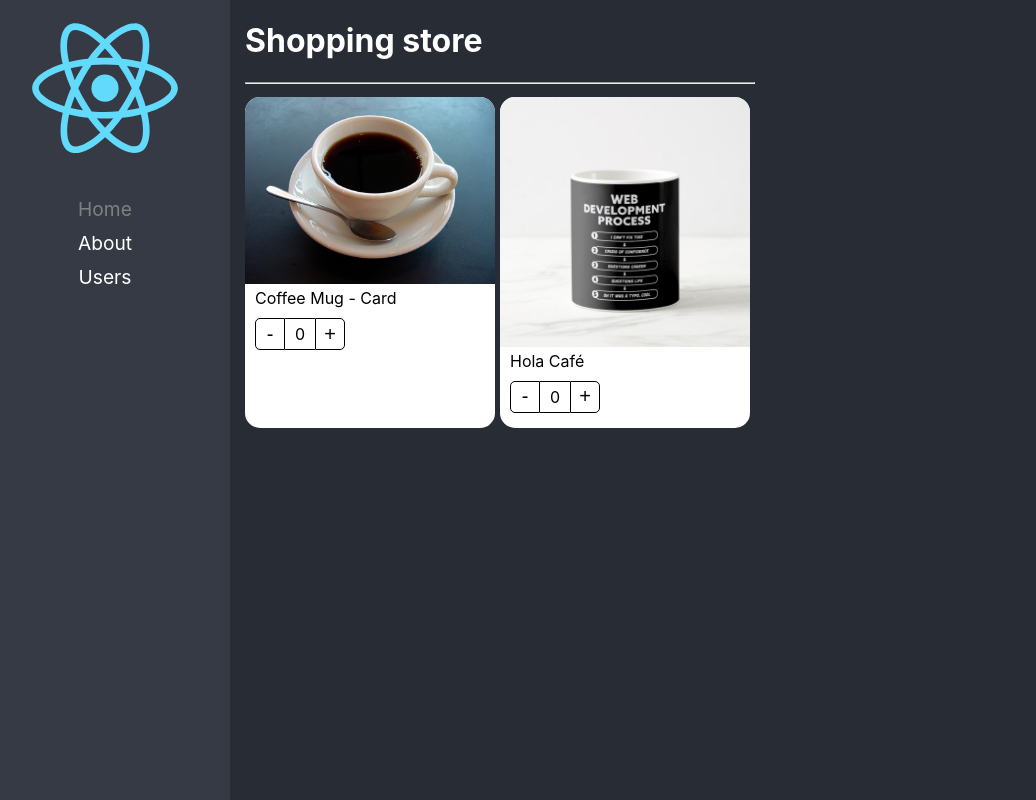
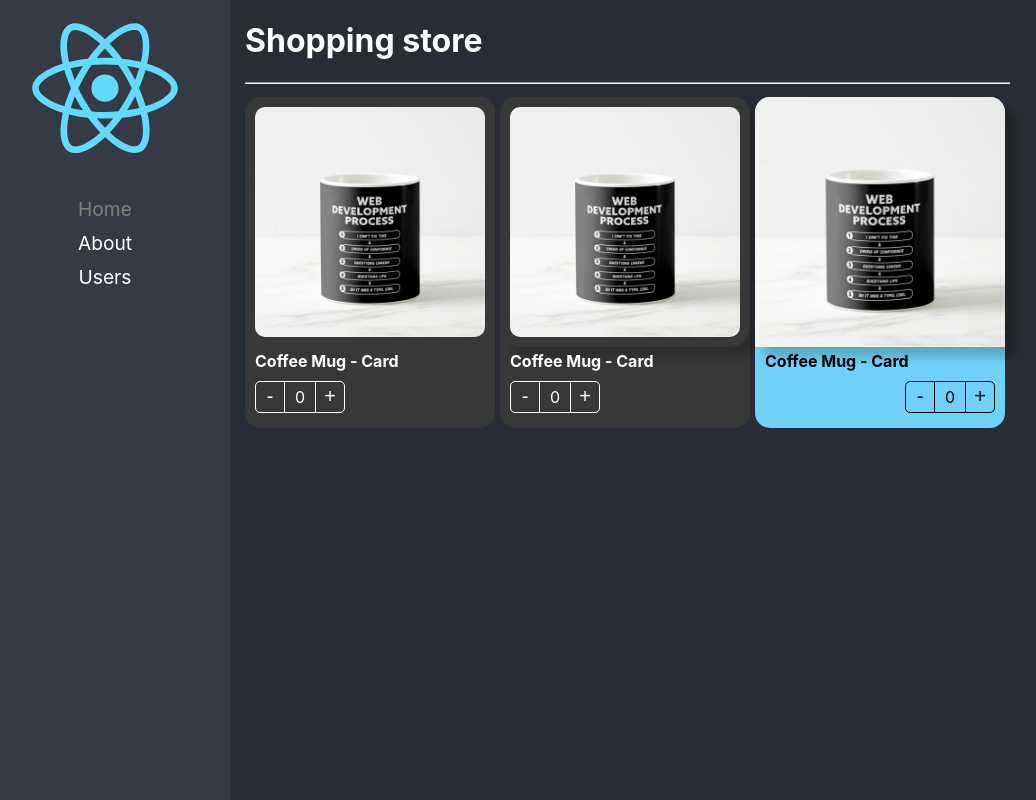
Before and after one commit to martinlariaspaz/react-adv, a React (Create React App) app: page /home in a window 1280 px wide. Shown: the whole page, without its empty margins (20-1056 px from the left). Built offline with nearby package versions, Linux system fonts and the light colour scheme.

Commit message:
Component Extend Styles ready

```diff
--- a/src/02-components-patterns/components/ProductButtons.tsx
+++ b/src/02-components-patterns/components/ProductButtons.tsx
@@ -4,11 +4,18 @@
 import { CounterLabel } from "./CounterLabel";
 import { ProductContext } from "./ProductCard";
 
+export interface Props {
+  className?: string;
+  style?: React.CSSProperties;
+}
 
-export const ProductButtons = () => {
+export const ProductButtons = ({ className,style }: Props) => {
   const { increaseBy } = useContext(ProductContext);
   return (
-      <div className={styles.buttonsContainer}>
+    <div
+      className={`${styles.buttonsContainer} ${className}`}
+      style={style}
+    >
       <Button increaseBy={() => increaseBy(-1)} content="-" />
       <CounterLabel />
       <Button increaseBy={() => increaseBy(+1)} content="+" />
--- a/src/02-components-patterns/components/ProductCard.tsx
+++ b/src/02-components-patterns/components/ProductCard.tsx
@@ -1,18 +1,26 @@
-import {
-    createContext,
-  } from "react";
+import { createContext, ReactElement } from "react";
 import { useProduct } from "../hooks/useProduct";
 import styles from "../styles/styles.module.css";
-import { ProductContextProps,  ProductCardProps } from "../interfaces/interfaces";
+import { Product, ProductContextProps } from "../interfaces/interfaces";
 
 export const ProductContext = createContext({} as ProductContextProps);
 const { Provider } = ProductContext;
+export interface Props {
+  product: Product;
+  children?: ReactElement | ReactElement[];
+  className?: string;
+  style?: React.CSSProperties;
+}
 
-export const ProductCard = ({ children, product }: ProductCardProps) => {
+export const ProductCard = ({ children, product, className, style }: Props) => {
   const { counter, increaseBy } = useProduct(0);
   return (
     <Provider value={{ counter, increaseBy, product }}>
-      <div className={styles.productCard}>{children}</div>
+      <div
+        className={`${styles.productCard} ${className}`}
+        style={style}>
+          {children}
+      </div>
     </Provider>
   );
 };
--- a/src/02-components-patterns/components/ProductImage.tsx
+++ b/src/02-components-patterns/components/ProductImage.tsx
@@ -3,7 +3,13 @@
 import noImage from "../assets/no-image.jpg";
 import styles from "../styles/styles.module.css";
 
-export const ProductImage = ({ img = "" }) => {
+export interface Props {
+  img?: string;
+  className?: string;
+  style?: React.CSSProperties;
+}
+
+export const ProductImage = ({ img, className,style }: Props) => {
   const { product } = useContext(ProductContext);
   let imgToShow: string;
   if (img) {
@@ -14,6 +20,11 @@
     imgToShow = noImage;
   }
   return (
-    <img className={styles.productImg} src={imgToShow} alt="coffee-mug"></img>
+    <img
+      className={`${styles.productImg} ${className}`}
+      src={imgToShow}
+      alt="coffee-mug"
+      style={style}
+    />
   );
 };
--- a/src/02-components-patterns/components/ProductTitle.tsx
+++ b/src/02-components-patterns/components/ProductTitle.tsx
@@ -2,11 +2,19 @@
 import { ProductContext } from "./ProductCard";
 import styles from "../styles/styles.module.css";
 
-export const ProductTitle = ({ title }: { title?: string }) => {
-    const { product } = useContext(ProductContext);
-    return (
-      <span className={styles.productDescription}>
+export interface Props {
+  title?: string;
+  className?: string;
+  style?: React.CSSProperties;
+}
+
+export const ProductTitle = ({ title, className,style }: Props) => {
+  const { product } = useContext(ProductContext);
+  return (
+    <span
+      className={`${styles.productDescription} ${className}`}
+      style={style}>
         {title ? title : product.title}
-      </span>
-    );
-  };
+    </span>
+  );
+};
--- a/src/02-components-patterns/pages/ShoppingPage.tsx
+++ b/src/02-components-patterns/pages/ShoppingPage.tsx
@@ -4,11 +4,12 @@
   ProductImage,
   ProductTitle,
 } from "../components";
+import "../styles/custom-styles.css";
 
 const product = {
   id: "1",
   title: "Coffee Mug - Card",
-  img: "./coffee.jpeg"
+  img: "./coffee-mug.png",
 };
 
 export const ShoppingPage = () => {
@@ -17,15 +18,25 @@
       <h1>Shopping store</h1>
       <hr></hr>
       <div style={{ display: "flex", flexDirection: "row", flexWrap: "wrap" }}>
-        <ProductCard product={{ ...product }}>
-          <ProductCard.Image />
-          <ProductCard.Title />
-          <ProductCard.Buttons />
+        <ProductCard product={{ ...product }} className="bg-dark">
+          <ProductCard.Image className="custom-image"/>
+          <ProductCard.Title className="text-white text-bold"/>
+          <ProductButtons    className="custom-buttons" />
         </ProductCard>
-        <ProductCard product={{ ...product }}>
-          <ProductImage img="./coffee-mug.png" />
-          <ProductTitle title="Hola Café"/>
-          <ProductButtons />
+        <ProductCard product={{ ...product }} className="bg-dark">
+          <ProductImage   className="custom-image" style={{boxShadow: '10px 10px 10px rgba(0,0,0,0.2)'}}/>
+          <ProductTitle   className="text-white text-bold" />
+          <ProductButtons className="custom-buttons" />
+        </ProductCard>
+        <ProductCard product={{ ...product }} style={{ backgroundColor: '#70D1F8' }}>
+          <ProductImage style={{boxShadow: '10px 10px 10px rgba(0,0,0,0.2)'}}/>
+          <ProductTitle style={{fontWeight:'bold'}}/>
+          <ProductButtons
+            style={{
+              display:'flex',
+              justifyContent:'end'
+            }}
+          />
         </ProductCard>
       </div>
     </div>
--- /dev/null
+++ b/src/02-components-patterns/styles/custom-styles.css
@@ -0,0 +1,18 @@
+.bg-dark {
+  background-color: rgb(56, 56, 56);
+}
+.text-white {
+  color: white;
+}
+.text-bold {
+  font-weight: bold;
+}
+.custom-image {
+  padding: 10px;
+  width: calc(100% - 20px);
+  border-radius: 20px;
+}
+.custom-buttons button, .custom-buttons div {
+  color: white;
+  border-color: white !important;
+}
--- a/src/02-components-patterns/styles/styles.module.css
+++ b/src/02-components-patterns/styles/styles.module.css
@@ -29,6 +29,7 @@
     cursor: pointer;
     background-color: transparent;
     border: 1px solid black;
+    color: inherit;
     border-radius: 5px 0px 0px 5px;
     font-size: 20px;
     width: 30px;
@@ -52,6 +53,7 @@
     cursor: pointer;
     background-color: transparent;
     border: 1px solid black;
+    color: inherit;
     border-radius: 0px 5px 5px 0px;
     font-size: 20px;
     width: 30px;
```
Also changed, not shown: src/02-components-patterns/components/Buttons.tsx (+7 -2 lines), src/02-components-patterns/interfaces/interfaces.ts (+10 -18 lines). Lines whose indentation alone changed are shown as unchanged.
